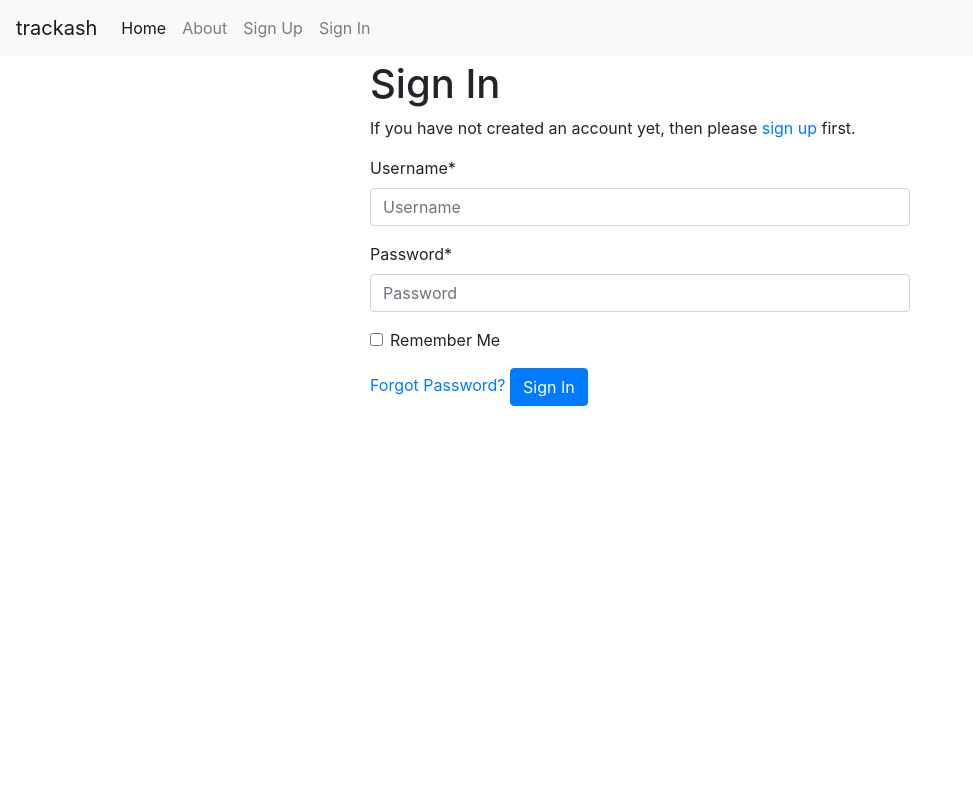
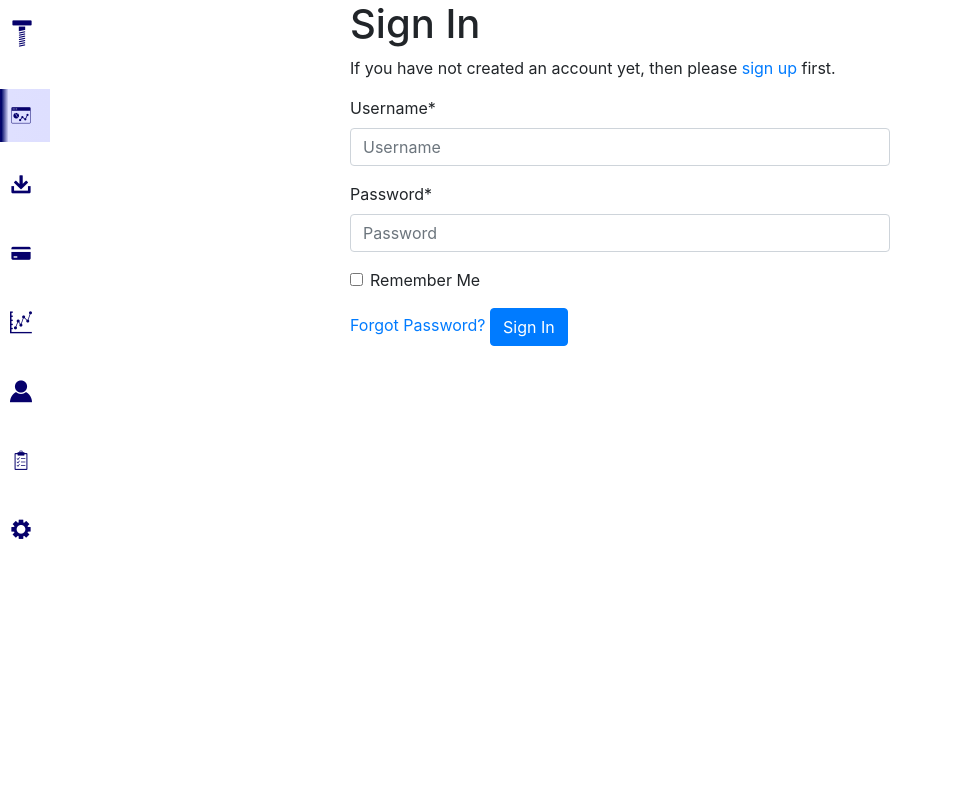
Before and after one commit to black-redoc/trackash, a Django app: page /accounts/login/ in a window 1280 px wide. Shown: the whole page, without its empty margins (0-973 px from the left). Run offline with Django 3.2, Linux system fonts and the light colour scheme; some libraries are stand-ins or nearby versions.

```diff
--- a/config/urls.py
+++ b/config/urls.py
@@ -16,6 +16,7 @@ urlpatterns = [
     path("users/", include("trackash.users.urls", namespace="users")),
     path("accounts/", include("allauth.urls")),
     # Your stuff: custom urls includes go here
+    path("budget/", include("trackash.budget.urls", namespace="budget")),
 ] + static(settings.MEDIA_URL, document_root=settings.MEDIA_ROOT)
 
 
--- /dev/null
+++ b/trackash/budget/urls.py
@@ -0,0 +1,10 @@
+from django.urls import path
+
+from trackash.budget.views import (
+    budget_view,
+)
+
+app_name="budget"
+urlpatterns = [
+    path("home", view=budget_view, name="budget_home")
+]
--- a/trackash/templates/base.html
+++ b/trackash/templates/base.html
@@ -26,15 +26,15 @@
     <!-- This file stores project-specific CSS -->
 
     <link href="{% static 'css/project.css' %}" rel="stylesheet">
-
+    <link href="{% static 'css/icofont/icofont.min.css'%}" rel="stylesheet">
 
     {% endblock %}
 
   </head>
 
   <body>
-
-    <div class="mb-1">
+  <!--
+    <div class="mb-1 mt-1">
       <nav class="navbar navbar-expand-md navbar-light bg-light">
         <button class="navbar-toggler navbar-toggler-right" type="button" data-toggle="collapse" data-target="#navbarSupportedContent" aria-controls="navbarSupportedContent" aria-expanded="false" aria-label="Toggle navigation">
           <span class="navbar-toggler-icon"></span>
@@ -42,7 +42,7 @@
         <a class="navbar-brand" href="{% url 'home' %}">trackash</a>
 
         <div class="collapse navbar-collapse" id="navbarSupportedContent">
-          <ul class="navbar-nav mr-auto">
+          <ul class="navbar-navv mr-auto">
             <li class="nav-item active">
               <a class="nav-link" href="{% url 'home' %}">Home <span class="sr-only">(current)</span></a>
             </li>
@@ -73,8 +73,39 @@
       </nav>
 
     </div>
+  -->
 
-    <div class="container">
+    <div class="left_navbar">
+    <ul class="navbar-nav">
+      <a href="#"class="link lactive">
+        <!-- Here goes the favicon -->
+        <li class="nav-icon mt-3"><i class="icofont-bolt"></i></li>
+      </a>
+      <a href="#"class="link lactive">
+        <li class="nav-item nitem-left nitem-active mt-3"><i class="icofont-dashboard-web"></i></li>
+      </a>
+      <a href="#"class="link">
+        <li class="nav-item nitem-left"><i class="icofont-download"></i></li>
+      </a>
+      <li class="nav-item nitem-left">
+        <a href="#" class="link"><i class="icofont-credit-card"></i></a>
+      </li>
+      <a href="#"class="link">
+        <li class="nav-item nitem-left"><i class="icofont-chart-line"></i></li>
+      </a>
+      <a href="#"class="link">
+        <li class="nav-item nitem-left"><i class="icofont-user-alt-7"></i></li>
+      </a>
+      <a href="#"class="link">
+        <li class="nav-item nitem-left"><i class="icofont-tasks"></i></li>
+      </a>
+      <a href="#"class="link">
+        <li class="nav-item nitem-left"><i class="icofont-gear-alt"></i></li>
+      </a>
+    </ul>
+    </div>
+
+    <div class="container main">
 
       {% if messages %}
           {% for message in messages %}
@@ -105,7 +136,8 @@
 
       <!-- place project specific Javascript in this file -->
 
-      <script src="{% static 'js/project.js' %}"></script>
+      <script defer src="{% static 'js/project.js' %}"></script>
+      <script defer src="{% static 'js/index.js' %}"></script>
 
 
     {% endblock javascript %}
--- a/trackash/templates/pages/home.html
+++ b/trackash/templates/pages/home.html
@@ -1 +1,5 @@
 {% extends "base.html" %}
+{% block title %}Home Page {% endblock %}
+{% block content %}
+<h1>Hola pepito</h1>
+{% endblock %}
```
Also changed, not shown: trackash/budget/views.py (+8 -1 lines), trackash/templates/budget/budget.html (added, +7 -0 lines).
